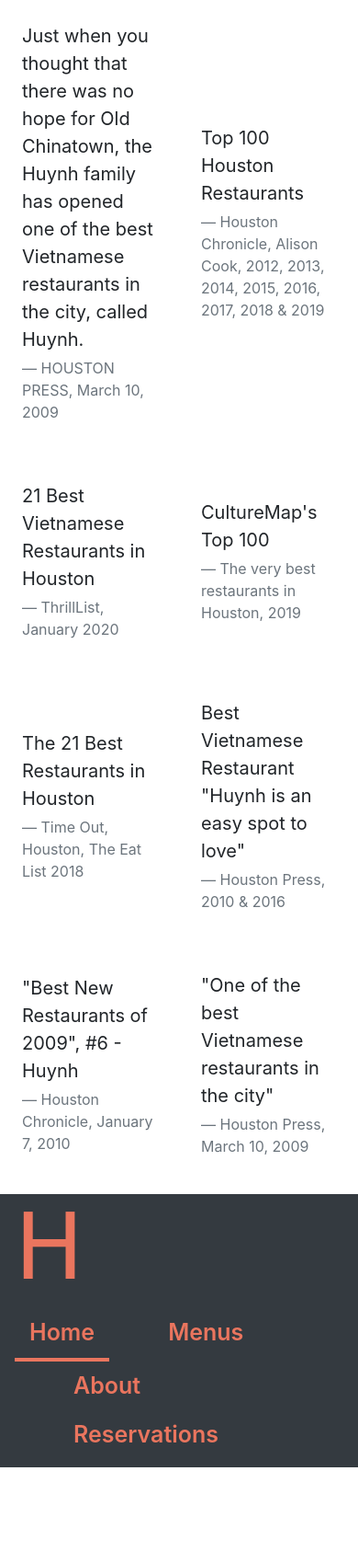
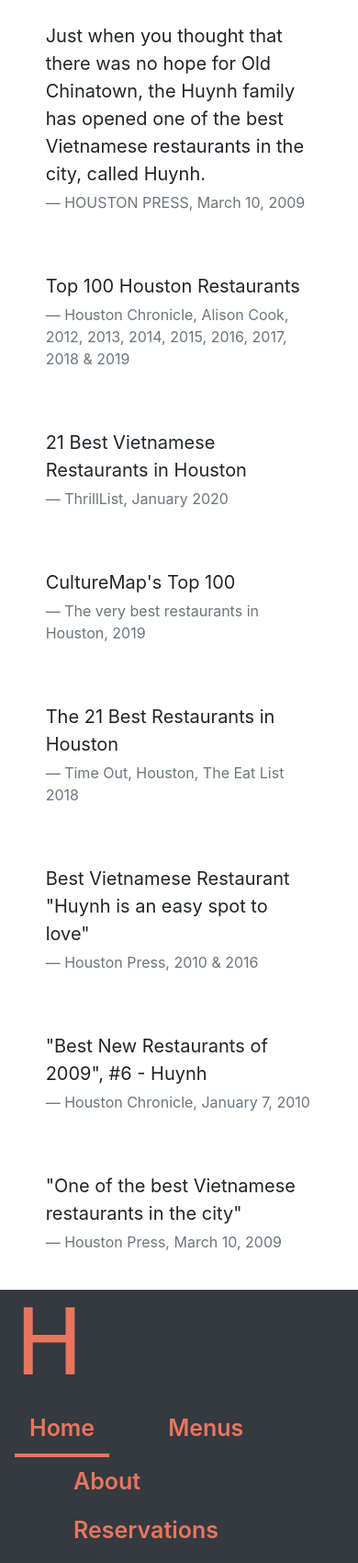
Before and after one commit to JosephStocks/restaurantWebsite-netlify, a website: page app/index.html in a window 390 px wide. Shown: the whole page at 92% size. Before the commit the page ends 1595 px from the top, so only its background shows below. Drawn offline with Linux system fonts and the light colour scheme; a web font is replaced by a local one.

Commit message:
flexbox top blockquotes - more responsive - responsive widths

```diff
--- a/app/index.html
+++ b/app/index.html
@@ -14,7 +14,7 @@
 
 <body>
     <div id="hero-welcome-quotes" class="d-flex flex-wrap">
-        <div class="col-6 col-lg-3 enclose-quote d-flex p-4">
+        <div class="col-md-6 col-lg-3 enclose-quote d-flex p-4 justify-content-center">
             <blockquote class="blockquote align-self-center">
                 <p class="mb-1">Just when you thought that there was no hope for Old Chinatown, the Huynh family has
                     opened one of the best Vietnamese restaurants in the city, called Huynh.</p>
@@ -22,7 +22,7 @@
                 </footer>
             </blockquote>
         </div>
-        <div class="col-6 col-lg-3 enclose-quote d-flex p-4">
+        <div class="col-md-6 col-lg-3 enclose-quote d-flex p-4 justify-content-center">
             <blockquote class="blockquote align-self-center">
                 <p class="mb-1">Top 100 Houston Restaurants</p>
                 <footer class="blockquote-footer">Houston Chronicle, Alison Cook, 2012, 2013, 2014, 2015, 2016, 2017,
@@ -30,28 +30,28 @@
                 </footer>
             </blockquote>
         </div>
-        <div class="col-6 col-lg-3 enclose-quote d-flex p-4">
+        <div class="col-md-6 col-lg-3 enclose-quote d-flex p-4 justify-content-center">
             <blockquote class="blockquote align-self-center">
                 <p class="mb-1">21 Best Vietnamese Restaurants in Houston</p>
                 <footer class="blockquote-footer">ThrillList, January 2020
                 </footer>
             </blockquote>
         </div>
-        <div class="col-6 col-lg-3 enclose-quote d-flex p-4">
+        <div class="col-md-6 col-lg-3 enclose-quote d-flex p-4 justify-content-center">
             <blockquote class="blockquote align-self-center">
                 <p class="mb-1">CultureMap's Top 100</p>
                 <footer class="blockquote-footer">The very best restaurants in Houston, 2019
                 </footer>
             </blockquote>
         </div>
-        <div class="col-6 col-lg-3 enclose-quote d-flex p-4">
+        <div class="col-md-6 col-lg-3 enclose-quote d-flex p-4 justify-content-center">
             <blockquote class="blockquote align-self-center">
                 <p class="mb-1">The 21 Best Restaurants in Houston</p>
                 <footer class="blockquote-footer">Time Out, Houston, The Eat List 2018
                 </footer>
             </blockquote>
         </div>
-        <div class="col-6 col-lg-3 enclose-quote d-flex p-4">
+        <div class="col-md-6 col-lg-3 enclose-quote d-flex p-4 justify-content-center">
             <blockquote class="blockquote align-self-center">
                 <p class="mb-1">Best Vietnamese Restaurant
                     "Huynh is an easy spot to love"</p>
@@ -59,14 +59,14 @@
                 </footer>
             </blockquote>
         </div>
-        <div class="col-6 col-lg-3 enclose-quote d-flex p-4">
+        <div class="col-md-6 col-lg-3 enclose-quote d-flex p-4 justify-content-center">
             <blockquote class="blockquote align-self-center">
                 <p class="mb-1">"Best New Restaurants of 2009", #6 - Huynh</p>
                 <footer class="blockquote-footer">Houston Chronicle, January 7, 2010
                 </footer>
             </blockquote>
         </div>
-        <div class="col-6 col-lg-3 enclose-quote d-flex p-4">
+        <div class="col-md-6 col-lg-3 enclose-quote d-flex p-4 justify-content-center">
             <blockquote class="blockquote align-self-center">
                 <p class="mb-1">"One of the best Vietnamese restaurants in the city"</p>
                 <footer class="blockquote-footer">Houston Press, March 10, 2009
--- a/app/scss/main.scss
+++ b/app/scss/main.scss
@@ -19,10 +19,6 @@
     font-weight: 600;
 }
 
-.testclass {
-    height: 100vh;
-}
-
 // .nav-link {
 //     width: 100px;
 // }
@@ -41,3 +37,10 @@
 // .enclose-quote {
 //     height: 200px;
 // }
+
+@include media-breakpoint-down(sm) {
+    // Styles
+    .blockquote {
+        width: 85%;
+    }
+  }
```
Also changed, not shown: app/css/main.css.
